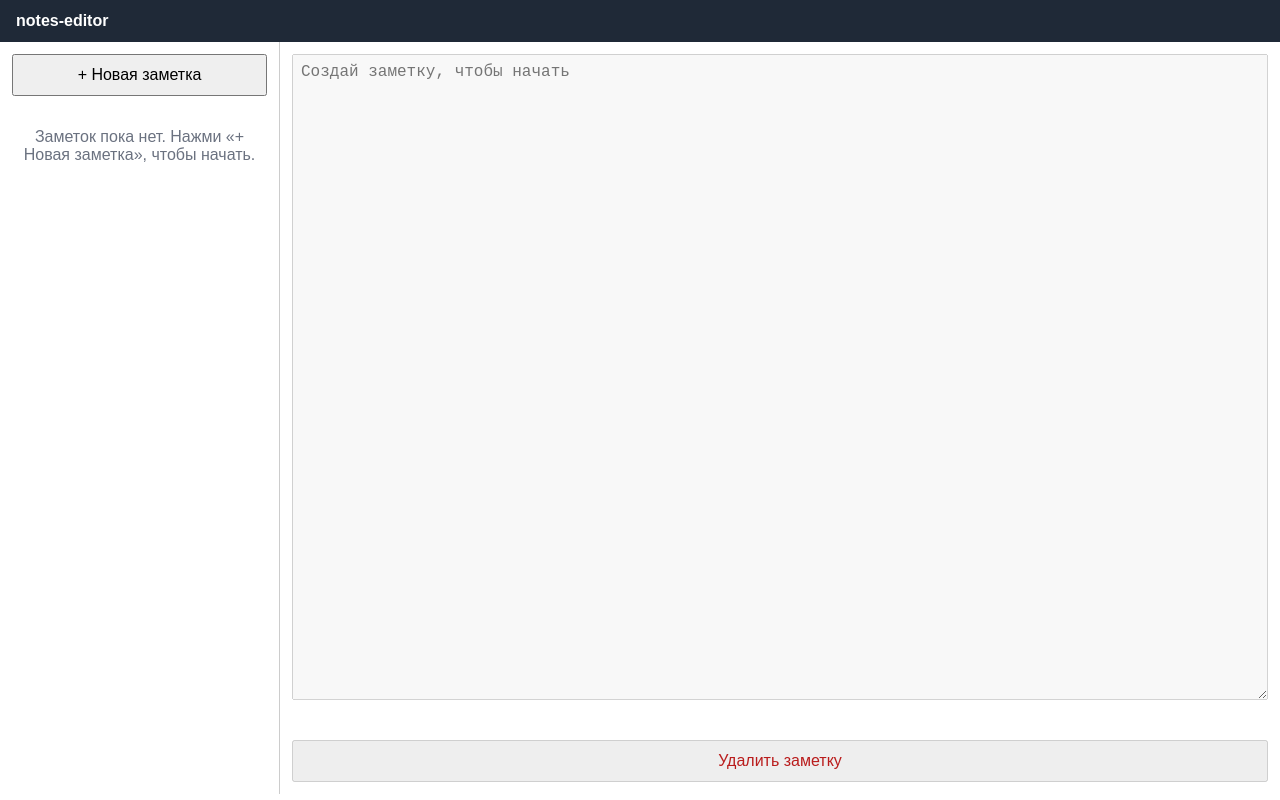
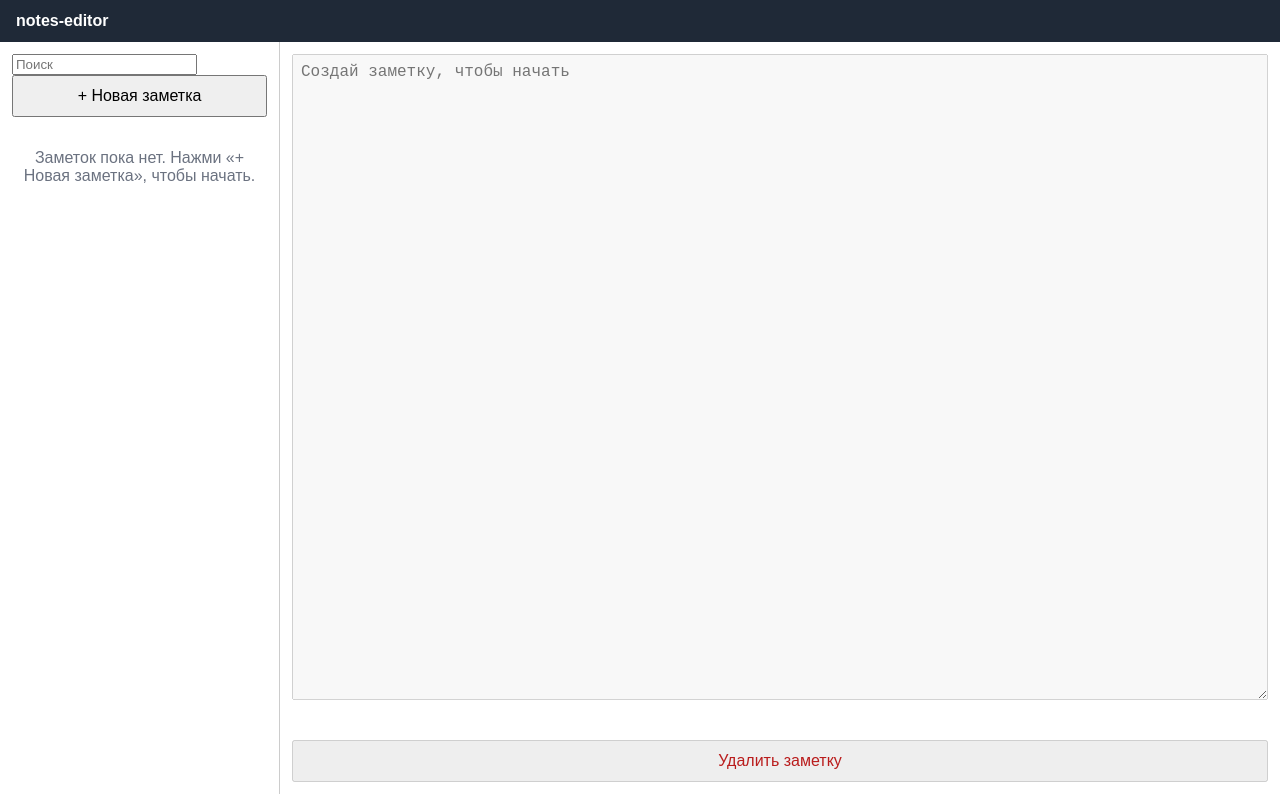
Before and after one commit to halimaaltyn2026/notes-editor, a plain HTML site: page index.html in a window 1280 px wide. Drawn offline with Linux system fonts and the light colour scheme.

Commit message:
Update index.html

```diff
--- a/index.html
+++ b/index.html
@@ -15,6 +15,7 @@
   </div>
   <div class="app show-list" id="app">
     <aside class="list">
+      <input id="search" placeholder="Поиск">
       <button class="new-btn" onclick="createNote()">+ Новая заметка</button>
       <ul id="notes"></ul>
     </aside>
```
